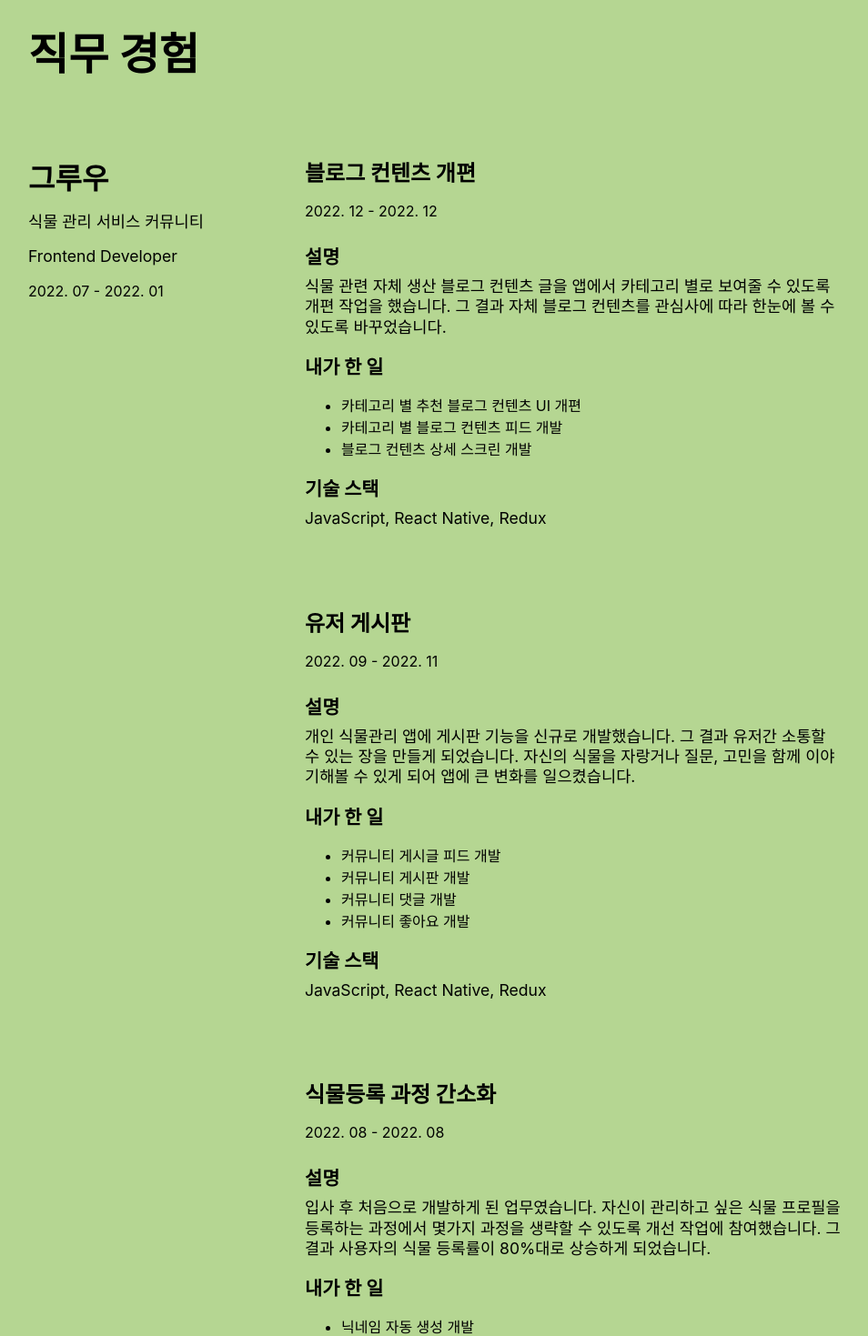
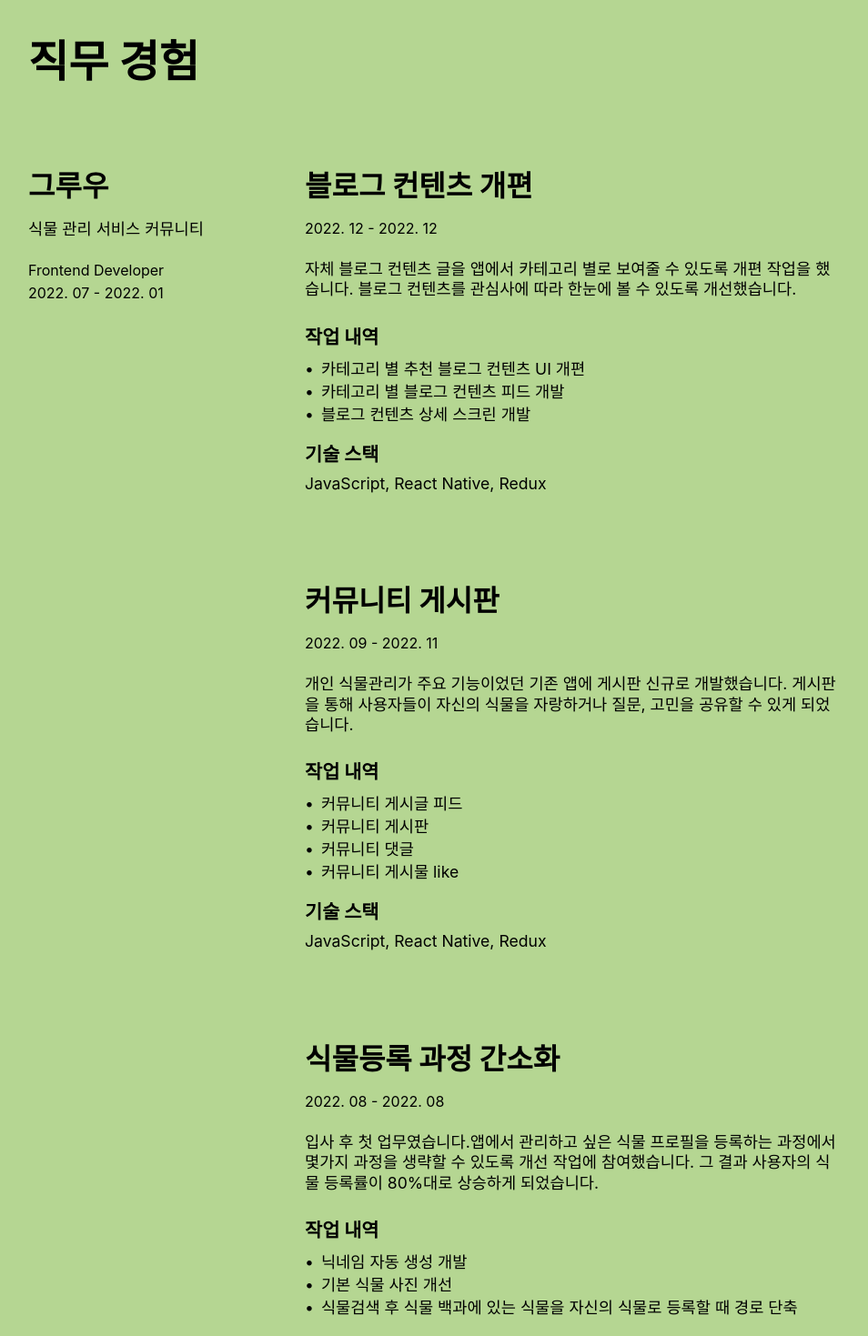
Before and after one commit to aingface/my-resume, a React (Create React App) app: page / in a window 1280 px wide. Shown: the part 460-1929 px from the top of the page at 91% size, without its empty margins (161-1115 px from the left). Built offline with nearby package versions, Linux system fonts and the light colour scheme.

Commit message:
style: 직무 경험 수정

```diff
--- a/src/App.css
+++ b/src/App.css
@@ -1,3 +1,43 @@
+h1 {
+  font-size: 4rem;
+  line-height: 1.1;
+}
+
+h2 {
+  font-size: 3rem;
+  margin: 4rem 0 2rem;
+}
+
+h3,
+h4 {
+  font-size: 2rem;
+  margin: 0 0 1rem;
+}
+
+h5 {
+  font-size: 1.3rem;
+  margin: 0 0 0.5rem;
+}
+
+p {
+  margin: 0 0 1.5rem;
+  font-size: 1.1rem;
+  line-height: 1.4rem;
+}
+
+ul {
+  list-style: none;
+  padding: 0;
+  margin: 0 0 1rem;
+  font-size: 1.1rem;
+}
+
+ul > li:before {
+  padding-right: 0.5rem;
+  display: inline-block;
+  content: '•';
+}
+
 .App {
   display: flex;
   flex-direction: column;
@@ -6,6 +46,52 @@
 
   background-color: #b5d692;
 }
+
+.container {
+  padding: 40px 0px;
+}
+
+.time {
+  display: block;
+  margin-bottom: 1.5rem;
+}
+
+.role {
+  margin-bottom: 0.3rem;
+  display: block;
+}
+
+.row {
+  display: -webkit-box;
+  display: -ms-flexbox;
+  display: flex;
+  padding: 3rem 0;
+  border-bottom: 3px dotted #eee;
+}
+
+.row-left {
+  -ms-flex-preferred-size: 18rem;
+  flex-basis: 18rem;
+  padding-right: 1rem;
+  -ms-flex-negative: 0;
+  flex-shrink: 0;
+}
+
+.row-right {
+  -webkit-box-flex: 1;
+  -ms-flex-positive: 1;
+  flex-grow: 1;
+  flex-direction: column;
+}
+
+.project {
+  padding: 1.5rem 0;
+}
+
+.project:first-child {
+  padding-top: 0;
+}
+
 @media (max-width: 768px) {
   .container {
     /* background-color: lightGray; */
@@ -34,116 +120,8 @@
   }
 }
 
-.container {
-  padding: 40px 0px;
+@media (max-width: 960px) {
+  .row {
+    flex-direction: column;
+  }
 }
-
-.time {
-  display: block;
-  margin-bottom: 1.5rem;
-}
-
-h1 {
-  font-size: 4rem;
-  line-height: 1.1;
-}
-h2 {
-  font-size: 3rem;
-  margin: 4rem 0 2rem;
-}
-
-h3,
-h4 {
-  font-size: 2rem;
-  margin: 0 0 1rem;
-}
-
-h5 {
-  font-size: 1.3rem;
-  margin: 0 0 0.5rem;
-}
-
-p {
-  margin: 0 0 1rem;
-  font-size: 1.1rem;
-  line-height: 1.4rem;
-}
-
-.row {
-  display: -webkit-box;
-  display: -ms-flexbox;
-  display: flex;
-  padding: 3rem 0;
-  border-bottom: 1px solid #eee;
-}
-
-.row-left {
-  -ms-flex-preferred-size: 18rem;
-  flex-basis: 18rem;
-  padding-right: 1rem;
-  -ms-flex-negative: 0;
-  flex-shrink: 0;
-}
-
-.row-right {
-  -webkit-box-flex: 1;
-  -ms-flex-positive: 1;
-  flex-grow: 1;
-  flex-direction: column;
-}
-
-.project {
-  padding: 1.5rem 0;
-}
-
-.project:first-child {
-  padding-top: 0;
-}
-
-.Chapter {
-  width: 80%;
-  align-items: start;
-}
-
-.ProjectTitle {
-  font-size: 1.5rem;
-}
-
-.DetailTitle {
-  font-size: 1.3rem;
-}
-
-/* .App-logo {
-  height: 40vmin;
-  pointer-events: none;
-} */
-
-/* @media (prefers-reduced-motion: no-preference) {
-  .App-logo {
-    animation: App-logo-spin infinite 20s linear;
-  }
-} */
-
-/* .App-header {
-  background-color: #282c34;
-  min-height: 100vh;
-  display: flex;
-  flex-direction: column;
-  align-items: center;
-  justify-content: center;
-  font-size: calc(10px + 2vmin);
-  color: white;
-} */
-
-/* .App-link {
-  color: #61dafb;
-} */
-
-/* @keyframes App-logo-spin {
-  from {
-    transform: rotate(0deg);
-  }
-  to {
-    transform: rotate(360deg);
-  }
-} */
--- a/src/items/WorkExperience.tsx
+++ b/src/items/WorkExperience.tsx
@@ -8,23 +8,23 @@ function WorkExperience() {
         <div className="row-left">
           <h3>그루우</h3>
           <p>식물 관리 서비스 커뮤니티</p>
-          <p>Frontend Developer</p>
-          <time>2022. 07 - 2022. 01</time>
+          <span className="role">Frontend Developer</span>
+          <span className="time">
+            <time dateTime="2022-07">2022. 07</time> - <time dateTime="2022-01">2022. 01</time>
+          </span>
         </div>
 
         <div className="row-right">
           <div className="project">
-            <h4 className="ProjectTitle">블로그 컨텐츠 개편</h4>
+            <h4>블로그 컨텐츠 개편</h4>
             <span className="time">
               <time dateTime="2022-12">2022. 12</time> - <time dateTime="2022-12">2022. 12</time>
             </span>
-            <h5 className="DetailTitle">설명</h5>
             <p>
-              식물 관련 자체 생산 블로그 컨텐츠 글을 앱에서 카테고리 별로 보여줄 수 있도록 개편
-              작업을 했습니다. 그 결과 자체 블로그 컨텐츠를 관심사에 따라 한눈에 볼 수 있도록
-              바꾸었습니다.
+              자체 블로그 컨텐츠 글을 앱에서 카테고리 별로 보여줄 수 있도록 개편 작업을 했습니다.
+              블로그 컨텐츠를 관심사에 따라 한눈에 볼 수 있도록 개선했습니다.
             </p>
-            <h5 className="DetailTitle">내가 한 일</h5>
+            <h5>작업 내역</h5>
             <ul>
               <li>카테고리 별 추천 블로그 컨텐츠 UI 개편</li>
               <li>카테고리 별 블로그 컨텐츠 피드 개발</li>
@@ -37,43 +37,39 @@ function WorkExperience() {
           </div>
 
           <div className="project">
-            <h4 className="ProjectTitle">유저 게시판</h4>
+            <h4 className="ProjectTitle">커뮤니티 게시판</h4>
             <span className="time">
               <time dateTime="2022-09">2022. 09</time> - <time dateTime="2022-11">2022. 11</time>
             </span>
 
-            <h5 className="DetailTitle">설명</h5>
             <p>
-              개인 식물관리 앱에 게시판 기능을 신규로 개발했습니다. 그 결과 유저간 소통할 수 있는
-              장을 만들게 되었습니다. 자신의 식물을 자랑거나 질문, 고민을 함께 이야기해볼 수 있게
-              되어 앱에 큰 변화를 일으켰습니다.
+              개인 식물관리가 주요 기능이었던 기존 앱에 게시판 신규로 개발했습니다. 게시판을 통해
+              사용자들이 자신의 식물을 자랑하거나 질문, 고민을 공유할 수 있게 되었습니다.
             </p>
-            <h5 className="DetailTitle">내가 한 일</h5>
+            <h5>작업 내역</h5>
             <ul>
-              <li>커뮤니티 게시글 피드 개발</li>
-              <li>커뮤니티 게시판 개발</li>
-              <li>커뮤니티 댓글 개발</li>
-              <li>커뮤니티 좋아요 개발</li>
+              <li>커뮤니티 게시글 피드</li>
+              <li>커뮤니티 게시판</li>
+              <li>커뮤니티 댓글</li>
+              <li>커뮤니티 게시물 like</li>
             </ul>
 
-            <h5 className="DetailTitle">기술 스택</h5>
+            <h5>기술 스택</h5>
             <p>JavaScript, React Native, Redux</p>
             <br />
           </div>
 
           <div className="project">
-            <h4 className="ProjectTitle">식물등록 과정 간소화</h4>
+            <h4>식물등록 과정 간소화</h4>
             <span className="time">
               <time dateTime="2022-08">2022. 08</time> - <time dateTime="2022-08">2022. 08</time>
             </span>
-
-            <h5 className="DetailTitle">설명</h5>
             <p>
-              입사 후 처음으로 개발하게 된 업무였습니다. 자신이 관리하고 싶은 식물 프로필을 등록하는
-              과정에서 몇가지 과정을 생략할 수 있도록 개선 작업에 참여했습니다. 그 결과 사용자의
-              식물 등록률이 80%대로 상승하게 되었습니다.
+              입사 후 첫 업무였습니다.앱에서 관리하고 싶은 식물 프로필을 등록하는 과정에서 몇가지
+              과정을 생략할 수 있도록 개선 작업에 참여했습니다. 그 결과 사용자의 식물 등록률이
+              80%대로 상승하게 되었습니다.
             </p>
-            <h5 className="DetailTitle">내가 한 일</h5>
+            <h5 className="DetailTitle">작업 내역</h5>
             <ul>
               <li>닉네임 자동 생성 개발</li>
               <li>기본 식물 사진 개선</li>
```
